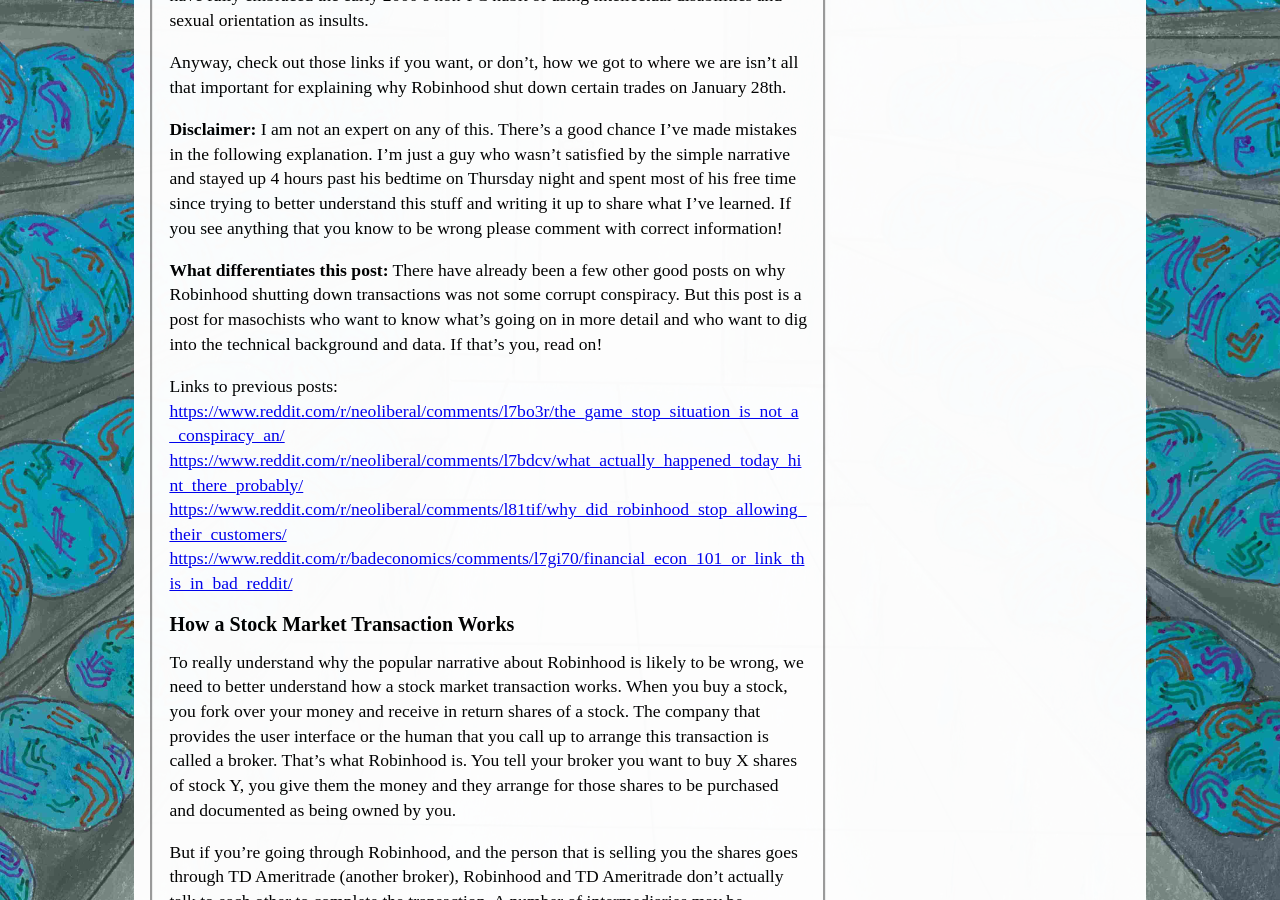
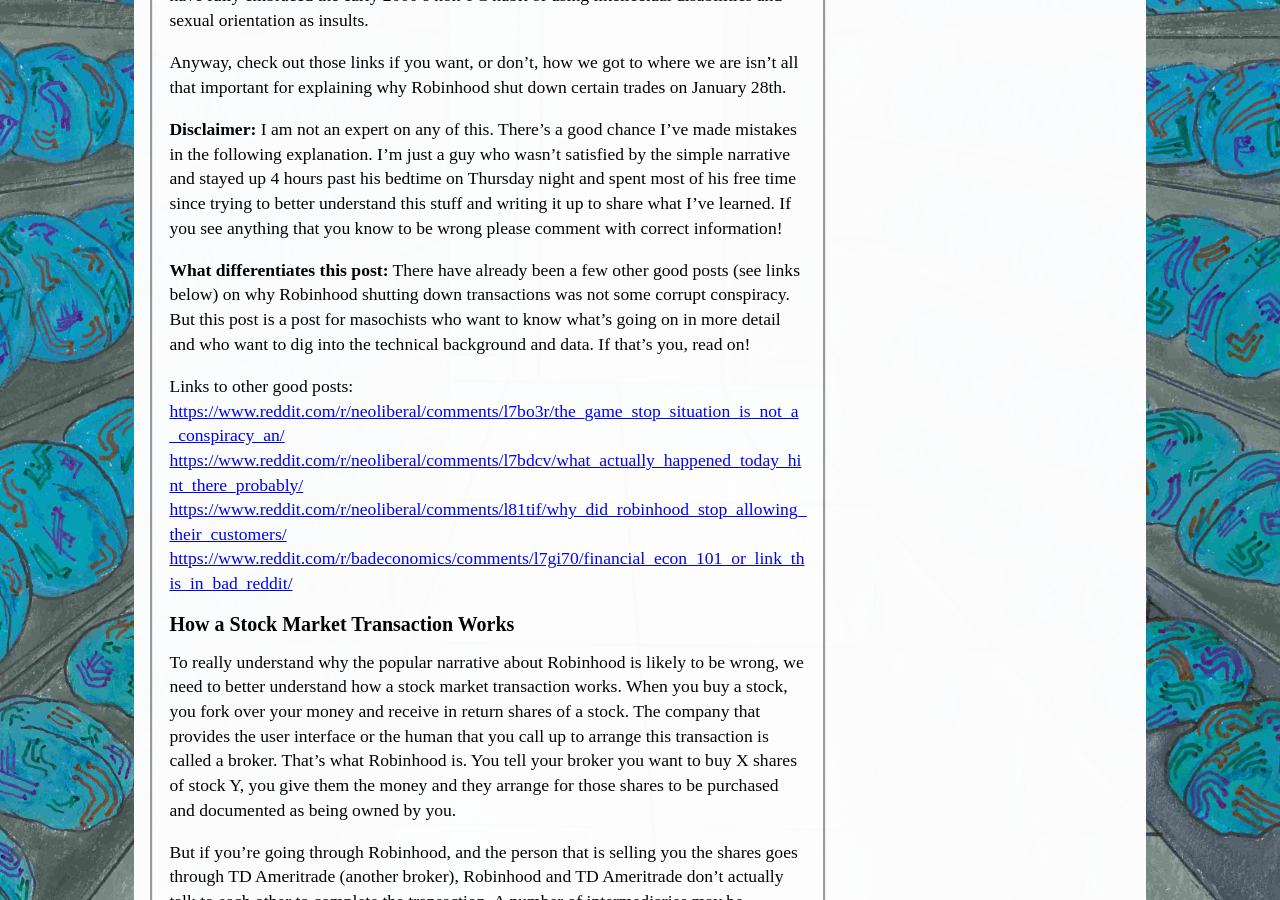
Before and after one commit to ryooan/ryooan.github.io, a Jekyll site: the page built from my_collections/_posts/2021-01-31-Why Robinhood Halted Gamestop (Reject the Simple Narrative).md, in a window 1280 px wide and 900 px high, scrolled down 779 px. Built offline with Jekyll 4.4.1, drawn with Linux system fonts in a browser that asks for light colours.

Commit message:
Update 2021-01-31-Why Robinhood Halted Gamestop (Reject the Simple Narrative).md

```diff
--- a/my_collections/_posts/2021-01-31-Why Robinhood Halted Gamestop (Reject the Simple Narrative).md
+++ b/my_collections/_posts/2021-01-31-Why Robinhood Halted Gamestop (Reject the Simple Narrative).md
@@ -17,9 +17,9 @@
 
 **Disclaimer:** I am not an expert on any of this. There's a good chance I've made mistakes in the following explanation. I'm just a guy who wasn't satisfied by the simple narrative and stayed up 4 hours past his bedtime on Thursday night and spent most of his free time since trying to better understand this stuff and writing it up to share what I've learned. If you see anything that you know to be wrong please comment with correct information!
 
-**What differentiates this post:** There have already been a few other good posts on why Robinhood shutting down transactions was not some corrupt conspiracy. But this post is a post for masochists who want to know what's going on in more detail and who want to dig into the technical background and data. If that's you, read on!
+**What differentiates this post:** There have already been a few other good posts (see links below) on why Robinhood shutting down transactions was not some corrupt conspiracy. But this post is a post for masochists who want to know what's going on in more detail and who want to dig into the technical background and data. If that's you, read on!
 
-Links to previous posts:
+Links to other good posts:
 <https://www.reddit.com/r/neoliberal/comments/l7bo3r/the_game_stop_situation_is_not_a_conspiracy_an/>
 <https://www.reddit.com/r/neoliberal/comments/l7bdcv/what_actually_happened_today_hint_there_probably/>
 <https://www.reddit.com/r/neoliberal/comments/l81tif/why_did_robinhood_stop_allowing_their_customers/>
```
